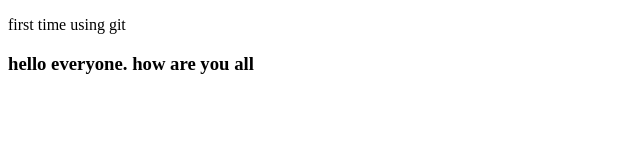
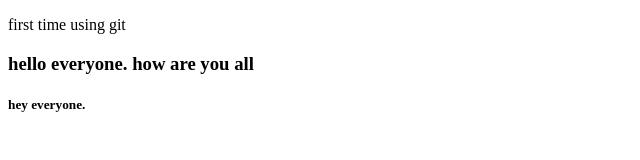
Before and after one commit to jannatulmawyajoya/my-first-repo, a plain HTML site: page index.html in a window 1280 px wide. Shown: the full height of the page, 0-640 px from the left. Drawn offline with Linux system fonts and the light colour scheme.

Commit message:
h5 commit

```diff
--- a/index.html
+++ b/index.html
@@ -9,5 +9,6 @@
 <body>
     <p>first time using git</p>
      <h3>hello everyone. how are you all</h3>
+     <h5>hey everyone.</h5>
 </body>
 </html>
```
